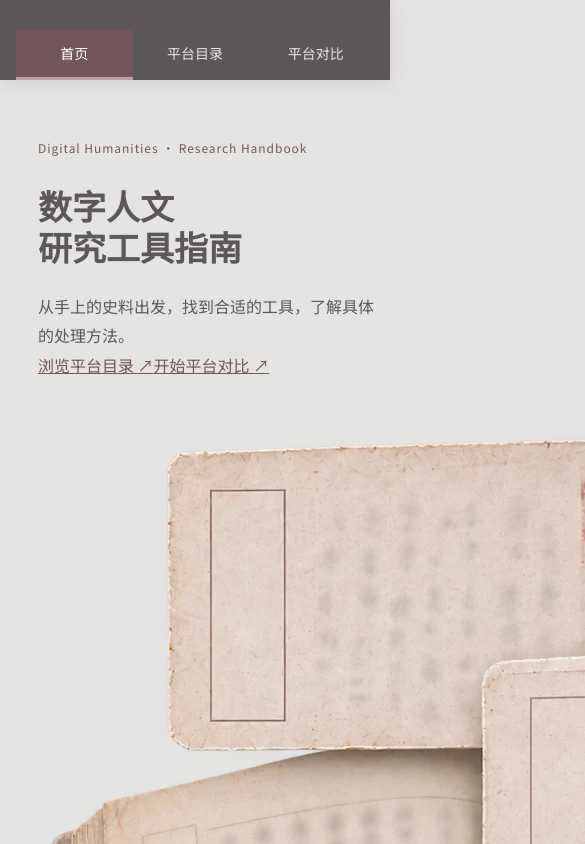
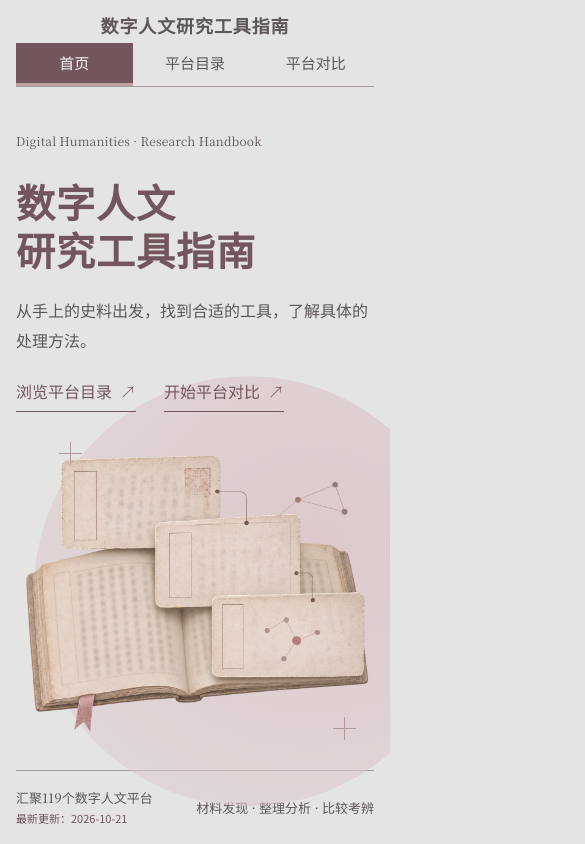
Before and after one commit to boringhxy/history-tools-handbook, a plain HTML site: page index.html in a window 390 px wide. Shown: the top 844 px of the page, 585 px wide, since content can reach past the window. Drawn offline with Linux system fonts and the light colour scheme; a web font is replaced by a local one.

Commit message:
Apply responsive layout styles for the approved archive cover

```diff
--- a/index.html
+++ b/index.html
@@ -154,6 +154,60 @@
         to { opacity:1; clip-path:inset(0 0 0 0); }
       }
     }
+
+    /* Approved archive cover: live text and independent decorative artwork. */
+    .nav-brand { display:none; }
+    .hero-art { display:none; }
+    .hero-actions { display:flex; flex-wrap:wrap; gap:24px 60px; margin-top:48px; }
+    .hero-actions a { display:inline-flex; align-items:center; gap:16px; padding-bottom:6px; border-bottom:1px solid #73565B; font:500 20px/1.6 var(--serif); text-decoration:none; }
+    .hero-actions a:hover { border-bottom-width:2px; }
+    @media screen {
+      body[data-current-page="home"] .top-nav { background:#E4E4E2; box-shadow:none; }
+      body[data-current-page="home"] .nav-inner { justify-content:space-between; min-height:76px; border-bottom:1px solid #A69B9C; }
+      body[data-current-page="home"] .nav-brand { display:block; color:#5E5759; font:600 clamp(17px,1.65vw,26px)/1.5 var(--serif); letter-spacing:.05em; }
+      body[data-current-page="home"] .top-nav a { color:#5E5759; font:500 19px/1.6 var(--serif); padding:10px 24px; margin:10px 0; }
+      body[data-current-page="home"] .top-nav a[aria-current="page"] { color:#FAF9F8; background:#73565B; }
+      .hero { min-height:calc(100svh - 76px); padding:64px 0 120px; overflow:hidden; border:0; }
+      .hero-grid { display:grid; grid-template-columns:52% 48%; align-items:center; min-width:0; }
+      .home-copy { position:relative; z-index:2; padding:0; width:100%; }
+      .hero h1 { color:#73565B; font-size:clamp(44px,6.1vw,94px); font-weight:600; line-height:1.25; margin:30px 0 26px; letter-spacing:.025em; }
+      .hero .kicker { color:#5E5759; font-family:var(--serif); font-size:clamp(14px,1.55vw,24px); letter-spacing:.015em; }
+      .hero-lead { font-family:var(--serif); font-size:clamp(16px,1.35vw,21px); max-width:34em; }
+      .hero-art { display:block; position:relative; z-index:1; width:116%; margin-left:-10%; }
+      .hero-art::before { content:""; position:absolute; z-index:-1; width:135%; aspect-ratio:1; left:-8%; top:50%; transform:translateY(-50%); border-radius:50%; background:radial-gradient(ellipse at 65% 40%,#DDC9CC 0%,#DDC9CC99 65%,#DDC9CC55 100%); }
+      .hero-art img { display:block; width:100%; height:auto; }
+      .hero-cross { position:absolute; width:23px; height:23px; color:#B29A9C; }
+      .hero-cross::before,.hero-cross::after { content:""; position:absolute; background:currentColor; }
+      .hero-cross::before { width:1px; height:23px; left:11px; }
+      .hero-cross::after { height:1px; width:23px; top:11px; }
+      .cross-one { top:0; left:12%; }.cross-two { bottom:0; right:5%; }
+      .hero-bottom { justify-content:space-between; align-items:center; bottom:24px; padding-top:16px; font:500 16px/1.7 var(--serif); border-top:1px solid #A69B9C; }
+      .hero-meta span::before { content:none; }
+      .hero-meta small { display:block; font:12px/1.7 var(--sans); color:#73565B; }
+      body[data-current-page="home"] main { padding-bottom:0; min-height:0; }
+    }
+    @media(max-width:900px) {
+      body[data-current-page="home"] .top-nav a { padding:10px 14px; font-size:16px; }
+      .hero-actions { gap:24px; margin-top:30px; }
+      .hero-actions a { font-size:17px; }
+    }
+    @media(max-width:680px) {
+      body[data-current-page="home"] .nav-inner { flex-wrap:wrap; gap:4px; padding-top:12px; }
+      body[data-current-page="home"] .nav-brand { width:100%; text-align:center; font-size:18px; }
+      body[data-current-page="home"] .top-nav a { margin:0; padding:8px 10px; font-size:15px; }
+      .hero { padding:38px 0 24px; min-height:calc(100svh - 100px); display:block; }
+      .hero-grid { grid-template-columns:1fr; }
+      .hero h1 { font-size:clamp(38px,10vw,60px); margin:22px 0; }
+      .hero .kicker { font-size:12px; }
+      .hero-lead { font-size:16px; }
+      .hero-actions { gap:28px; margin-top:24px; }
+      .hero-actions a { font-size:16px; gap:8px; }
+      .hero-art { width:min(100%,440px); margin:30px auto 20px; }
+      .hero-art::before { width:120%; left:5%; }
+      .hero-bottom { position:relative; left:auto; bottom:auto; transform:none; font-size:13px; margin-top:10px; gap:14px; }
+      .hero-meta small { font-size:11px; }
+    }
+    @media print { .hero-art,.hero-actions,.nav-brand { display:none; } }
 </style>
   <!-- COMPARISON_STYLE_BEGIN -->
 <style id="comparison-styles">
```
